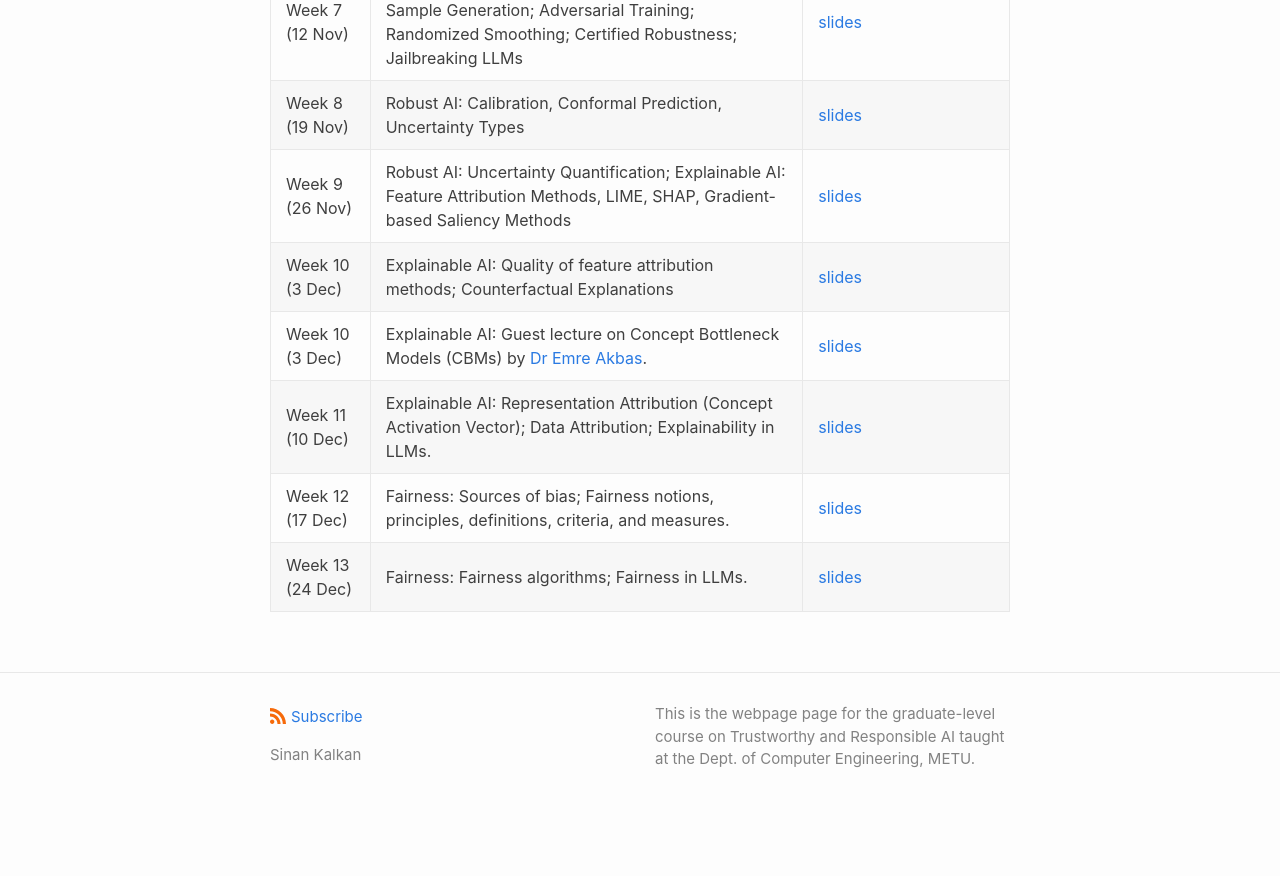
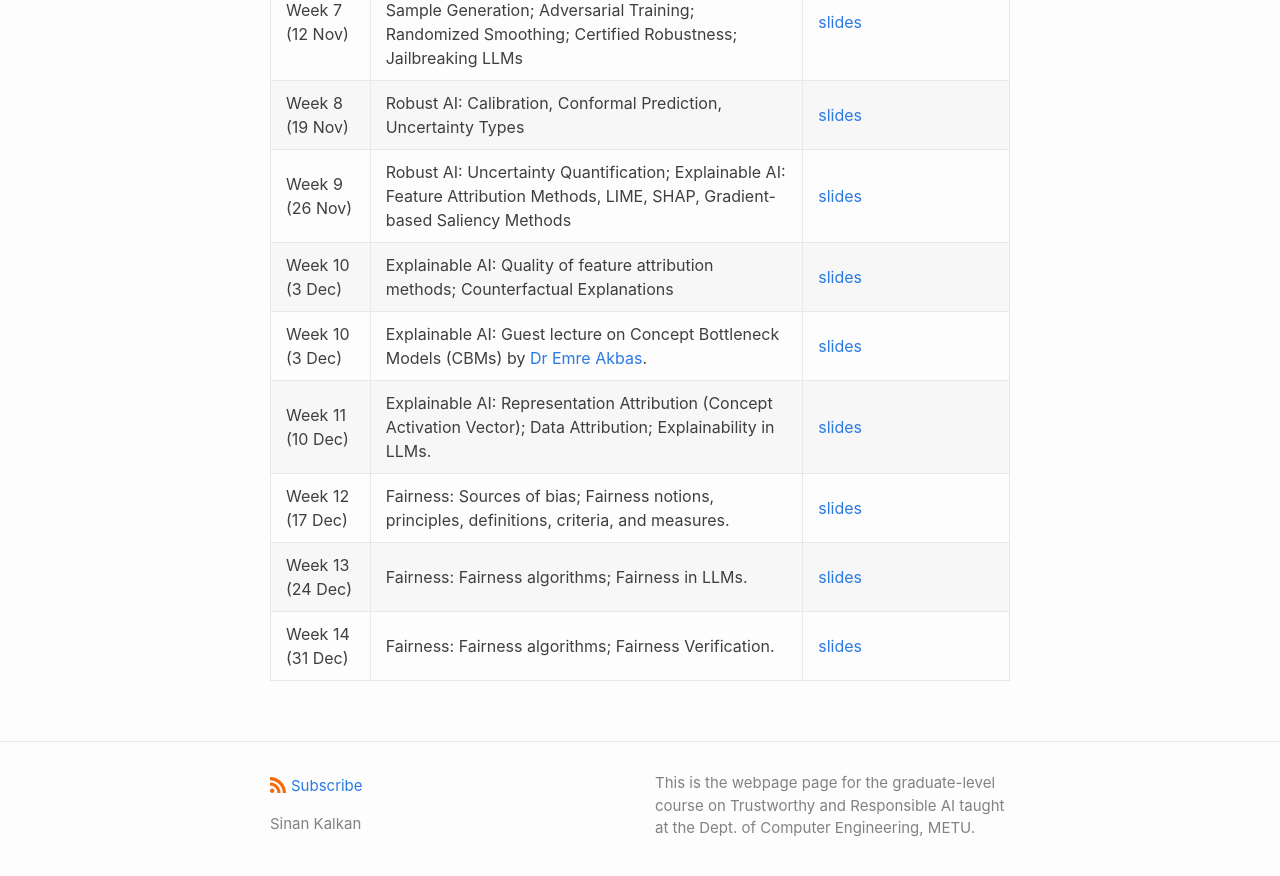
Before and after one commit to metu-trai/metu-trai.github.io, a Jekyll site: the page built from index.md, in a window 1280 px wide and 900 px high, scrolled down 1590 px. Shown: the top 876 px of the window. Built offline with Jekyll 4.4.1, drawn with Linux system fonts in a browser that asks for light colours; our own code applies the rules of GitHub Pages for plain Markdown files; before the commit the page ends 2421 px from its top, so only the background shows below that.

Commit message:
Update index.md

```diff
--- a/index.md
+++ b/index.md
@@ -144,3 +144,4 @@ Prof. Dr. Sinan Kalkan<br>
 | Week 11 (10 Dec)  | Explainable AI: Representation Attribution (Concept Activation Vector); Data Attribution; Explainability in LLMs.  | <a href="./slides/CENG7880_week11.pdf">slides</a> |
 | Week 12 (17 Dec)  | Fairness: Sources of bias; Fairness notions, principles, definitions, criteria, and measures. | <a href="./slides/CENG7880_week12.pdf">slides</a> |
 | Week 13 (24 Dec)  | Fairness: Fairness algorithms; Fairness in LLMs. | <a href="./slides/CENG7880_week13.pdf">slides</a> |
+| Week 14 (31 Dec)  | Fairness: Fairness algorithms; Fairness Verification. | <a href="./slides/CENG7880_week14.pdf">slides</a> |
```
